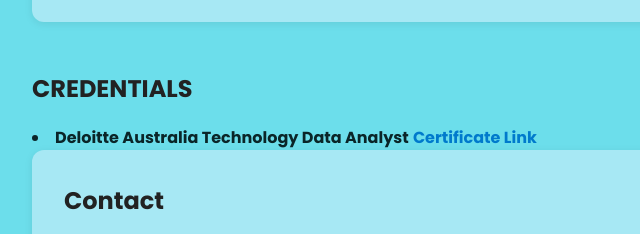
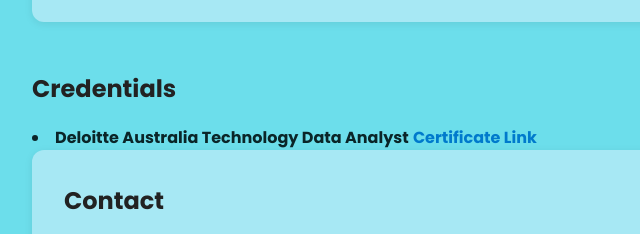
Before and after one commit to nandini-singh11/Portfolio, a plain HTML site: page index.html in a window 1280 px wide. Shown: the part 2864-3098 px from the top of the page, 140-780 px from the left. Drawn offline with Linux system fonts and the light colour scheme.

Commit message:
Update index.html

```diff
--- a/index.html
+++ b/index.html
@@ -232,8 +232,8 @@
       </ul>
     </section>
 
-    <section class="credentials" id="job simulation">
-      <h1>CREDENTIALS</h1>
+    <section class="credentials" id="credentials">
+      <h1>Credentials</h1>
       <li><strong>Deloitte Australia Technology Data Analyst</strong> <a href="https://www.dropbox.com/scl/fi/byribg7256vmotb9eu6la/Deloitte-certificate.pdf?rlkey=z14g7ztik11c2wzqe8mwhlceu&st=2dm7do1z&dl=0" target="_blank"><strong>Certificate Link</strong></a></li>
     </section>
 
```
